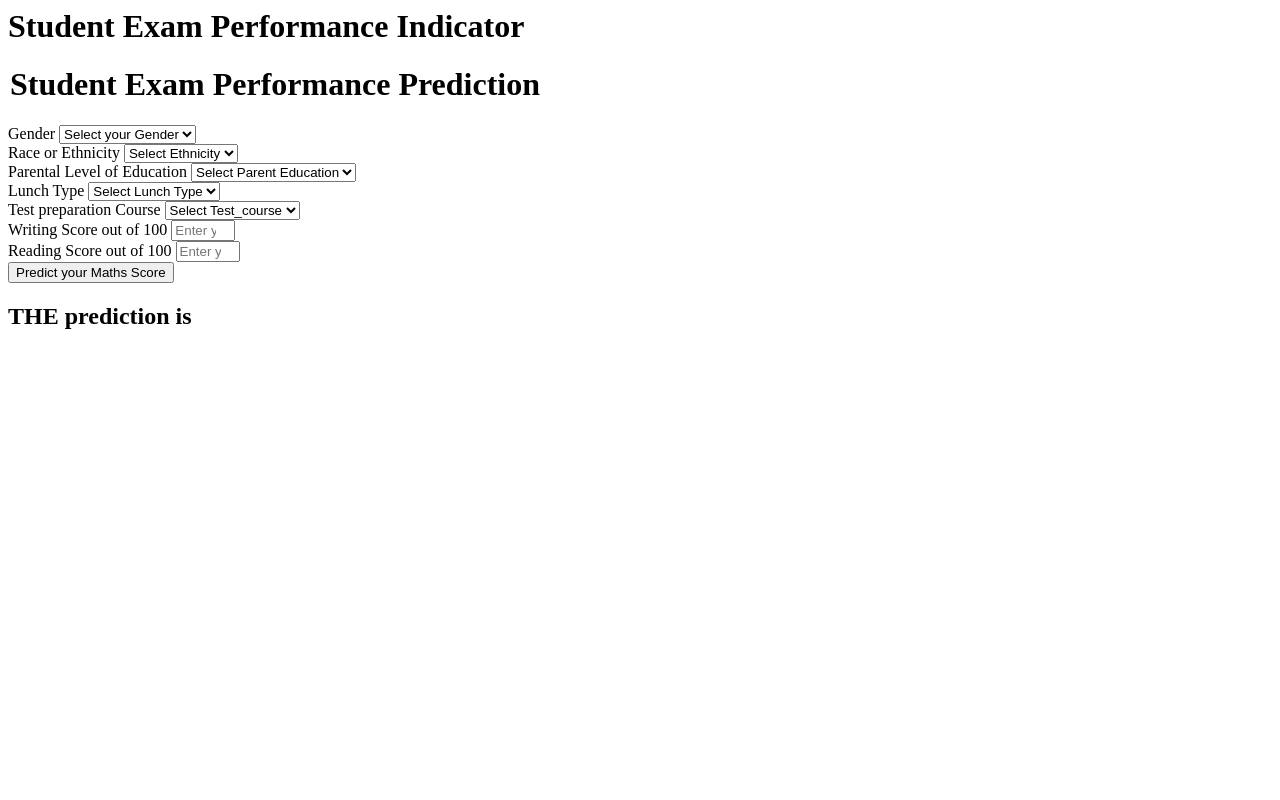
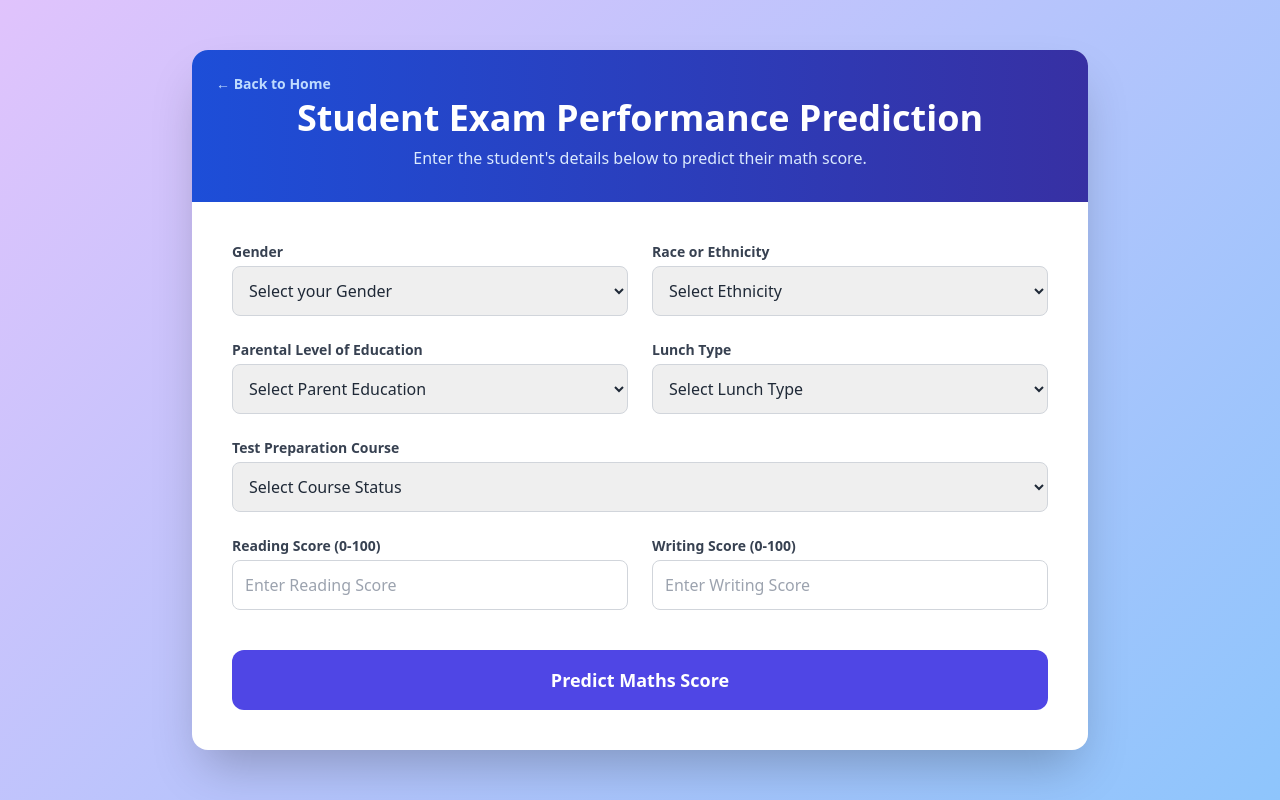
Before and after one commit to ShibjiRout/Student-Performance, a Flask app: page /predictdata in a window 1280 px wide. Run offline with Flask 3, Linux system fonts and the light colour scheme; some libraries are stand-ins or nearby versions.

Commit message:
UI: Added beautiful index landing page and styled home form

```diff
--- a/templates/home.html
+++ b/templates/home.html
@@ -1,111 +1,116 @@
-<html>
-<body>
-    <div class="login">
-       <h1>Student Exam Performance Indicator</h1>
+<!DOCTYPE html>
+<html lang="en">
+<head>
+    <meta charset="UTF-8">
+    <meta name="viewport" content="width=device-width, initial-scale=1.0">
+    <title>Prediction Engine</title>
+    <script src="https://cdn.tailwindcss.com"></script>
+    <style>
+        body {
+            background: linear-gradient(135deg, #e0c3fc 0%, #8ec5fc 100%);
+            min-height: 100vh;
+        }
+    </style>
+</head>
+<body class="py-10 px-4 font-sans text-gray-800 flex items-center justify-center">
 
-       <form action="{{ url_for('predict_datapoint')}}" method="post">
-        <h1>
-            <legend>Student Exam Performance Prediction</legend>
-        </h1>
-        <div class="mb-3">
-            <label class="form-label">Gender</label>
-            <select class="form-control" name="gender" placeholder="Enter you Gender" required>
-                <option class="placeholder" selected disabled value="">Select your Gender</option>
-                <option value="male">
-                    Male
-                </option>
-                <option value="female">
-                    Female
-                </option>
+    <div class="max-w-4xl w-full bg-white rounded-2xl shadow-2xl overflow-hidden">
+
+        <div class="bg-gradient-to-r from-blue-700 to-indigo-800 p-8 text-center text-white relative">
+            <a href="/" class="absolute left-6 top-6 text-blue-200 hover:text-white transition font-semibold text-sm">
+                ← Back to Home
+            </a>
+
+            <h1 class="text-3xl md:text-4xl font-extrabold mb-2 mt-4">Student Exam Performance Prediction</h1>
+            <p class="text-blue-100 text-sm md:text-base">Enter the student's details below to predict their math score.</p>
+        </div>
+
+        <div class="p-8 md:p-10">
+            <form action="{{ url_for('predict_datapoint')}}" method="post" class="space-y-6">
+
+                <div class="grid grid-cols-1 md:grid-cols-2 gap-6">
+
+                    <div>
+                        <label class="block text-sm font-semibold text-gray-700 mb-1">Gender</label>
+                        <select name="gender" required class="w-full border border-gray-300 rounded-lg p-3 focus:ring-2 focus:ring-blue-500 outline-none transition">
+                            <option value="" disabled selected>Select your Gender</option>
+                            <option value="male">Male</option>
+                            <option value="female">Female</option>
                         </select>
                     </div>
-        <div class="mb-3">
-            <label class="form-label">Race or Ethnicity</label>
-            <select class="form-control" name="ethnicity" placeholder="Enter you ethnicity" required>
-                <option class="placeholder" selected disabled value="">Select Ethnicity</option>
-                <option value="group A">
-                    Group A
-                </option>
-                <option value="group B">
-                    Group B
-                </option>
-                <option value="group C">
-                    Group C
-                </option>
-                <option value="group D">
-                    Group D
-                </option>
-                <option value="group E">
-                    Group E
-                </option>
+
+                    <div>
+                        <label class="block text-sm font-semibold text-gray-700 mb-1">Race or Ethnicity</label>
+                        <select name="ethnicity" required class="w-full border border-gray-300 rounded-lg p-3 focus:ring-2 focus:ring-blue-500 outline-none transition">
+                            <option value="" disabled selected>Select Ethnicity</option>
+                            <option value="group A">Group A</option>
+                            <option value="group B">Group B</option>
+                            <option value="group C">Group C</option>
+                            <option value="group D">Group D</option>
+                            <option value="group E">Group E</option>
                         </select>
                     </div>
-        <div class="mb-3">
-            <label class="form-label">Parental Level of Education</label>
-            <select class="form-control" name="parental_level_of_education"
-                placeholder="Enter you Parent Education" required>
-                <option class="placeholder" selected disabled value="">Select Parent Education</option>
-                <option value="associate's degree">
-                    associate's degree
-                </option>
-                <option value="bachelor's degree">
-                    bachelor's degree
-                </option>
-                <option value="high school">
-                    high school
-                </option>
-                <option value="master's degree">
-                    master's degree
-                </option>
-                <option value="some college">
-                    some college
-                </option>
-                <option value="some high school">
-                    some high school
-                </option>
+
+                    <div>
+                        <label class="block text-sm font-semibold text-gray-700 mb-1">Parental Level of Education</label>
+                        <select name="parental_level_of_education" required class="w-full border border-gray-300 rounded-lg p-3 focus:ring-2 focus:ring-blue-500 outline-none transition">
+                            <option value="" disabled selected>Select Parent Education</option>
+                            <option value="associate's degree">Associate's Degree</option>
+                            <option value="bachelor's degree">Bachelor's Degree</option>
+                            <option value="high school">High School</option>
+                            <option value="master's degree">Master's Degree</option>
+                            <option value="some college">Some College</option>
+                            <option value="some high school">Some High School</option>
                         </select>
                     </div>
-        <div class="mb-3">
-            <label class="form-label">Lunch Type</label>
-            <select class="form-control" name="lunch" placeholder="Enter you Lunch" required>
-                <option class="placeholder" selected disabled value="">Select Lunch Type</option>
-                <option value="free/reduced">
-                    free/reduced
-                </option>
-                <option value="standard">
-                    standard
-                </option>
+
+                    <div>
+                        <label class="block text-sm font-semibold text-gray-700 mb-1">Lunch Type</label>
+                        <select name="lunch" required class="w-full border border-gray-300 rounded-lg p-3 focus:ring-2 focus:ring-blue-500 outline-none transition">
+                            <option value="" disabled selected>Select Lunch Type</option>
+                            <option value="free/reduced">Free/Reduced</option>
+                            <option value="standard">Standard</option>
                         </select>
                     </div>
-        <div class="mb-3">
-            <label class="form-label">Test preparation Course</label>
-            <select class="form-control" name="test_preparation_course" placeholder="Enter you Course"
-                required>
-                <option class="placeholder" selected disabled value="">Select Test_course</option>
-                <option value="none">
-                    None
-                </option>
-                <option value="completed">
-                    Completed
-                </option>
+
+                    <div class="md:col-span-2">
+                        <label class="block text-sm font-semibold text-gray-700 mb-1">Test Preparation Course</label>
+                        <select name="test_preparation_course" required class="w-full border border-gray-300 rounded-lg p-3 focus:ring-2 focus:ring-blue-500 outline-none transition">
+                            <option value="" disabled selected>Select Course Status</option>
+                            <option value="none">None</option>
+                            <option value="completed">Completed</option>
                         </select>
                     </div>
-        <div class="mb-3">
-            <label class="form-label">Writing Score out of 100</label>
-            <input class="form-control" type="number" name="reading_score"
-                placeholder="Enter your Reading score" min='0' max='100' />
+
+                    <div>
+                        <label class="block text-sm font-semibold text-gray-700 mb-1">Reading Score (0-100)</label>
+                        <input type="number" name="reading_score" required min="0" max="100" placeholder="Enter Reading Score"
+                               class="w-full border border-gray-300 rounded-lg p-3 focus:ring-2 focus:ring-blue-500 outline-none transition" />
                     </div>
-        <div class="mb-3">
-            <label class="form-label">Reading Score out of 100</label>
-            <input class="form-control" type="number" name="writing_score"
-                placeholder="Enter your Reading Score" min='0' max='100' />
+
+                    <div>
+                        <label class="block text-sm font-semibold text-gray-700 mb-1">Writing Score (0-100)</label>
+                        <input type="number" name="writing_score" required min="0" max="100" placeholder="Enter Writing Score"
+                               class="w-full border border-gray-300 rounded-lg p-3 focus:ring-2 focus:ring-blue-500 outline-none transition" />
                     </div>
-        <div class="mb-3">
-            <input class="btn btn-primary" type="submit" value="Predict your Maths Score" required />
+                </div>
+
+                <div class="pt-4">
+                    <button type="submit" class="w-full bg-indigo-600 text-white font-bold text-lg py-4 rounded-xl hover:bg-indigo-700 hover:shadow-lg transition duration-200">
+                        Predict Maths Score
+                    </button>
                 </div>
             </form>
-    <h2>
-       THE  prediction is {{results}}
-    </h2>
-   <body>
+
+            {% if results %}
+            <div class="mt-10 p-8 bg-green-50 border-2 border-green-200 rounded-2xl text-center shadow-inner">
+                <h3 class="text-xl text-green-800 font-semibold mb-2">Predicted Maths Score</h3>
+                <p class="text-6xl font-extrabold text-green-600">{{ results }}</p>
+            </div>
+            {% endif %}
+
+        </div>
+    </div>
+
+</body>
 </html>
```
Also changed, not shown: templates/index.html (+49 -1 lines). Lines whose indentation alone changed are shown as unchanged.
